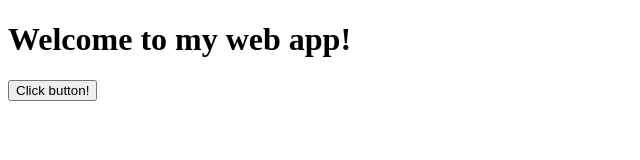
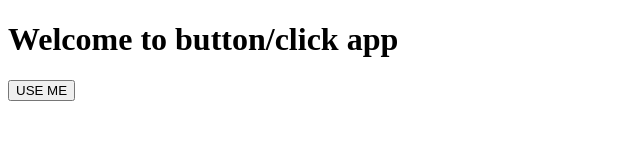
Before and after one commit to hari23t/my-web-app, a plain HTML site: page index.html in a window 1280 px wide. Shown: the whole page, without its empty margins (0-640 px from the left). Drawn offline with Linux system fonts and the light colour scheme.

Commit message:
Update index.html

```diff
--- a/index.html
+++ b/index.html
@@ -2,16 +2,16 @@
 <html lang="en">
 <head>
   <meta charset="UTF-8">
-  <title>My Web App</title>
+  <title>OSTL CD APPLICATION</title>
 </head>
 <body>
-  <h1>Welcome to my web app!</h1>
+  <h1>Welcome to button/click app</h1>
 
   <!-- Message will appear here -->
   <p id="message"></p>
 
   <!-- Button to trigger the JS function -->
-  <button onclick="showMessage()">Click button!</button>
+  <button onclick="showMessage()">USE ME</button>
 
   <!-- Link to your script.js -->
   <script src="script.js"></script>
```
